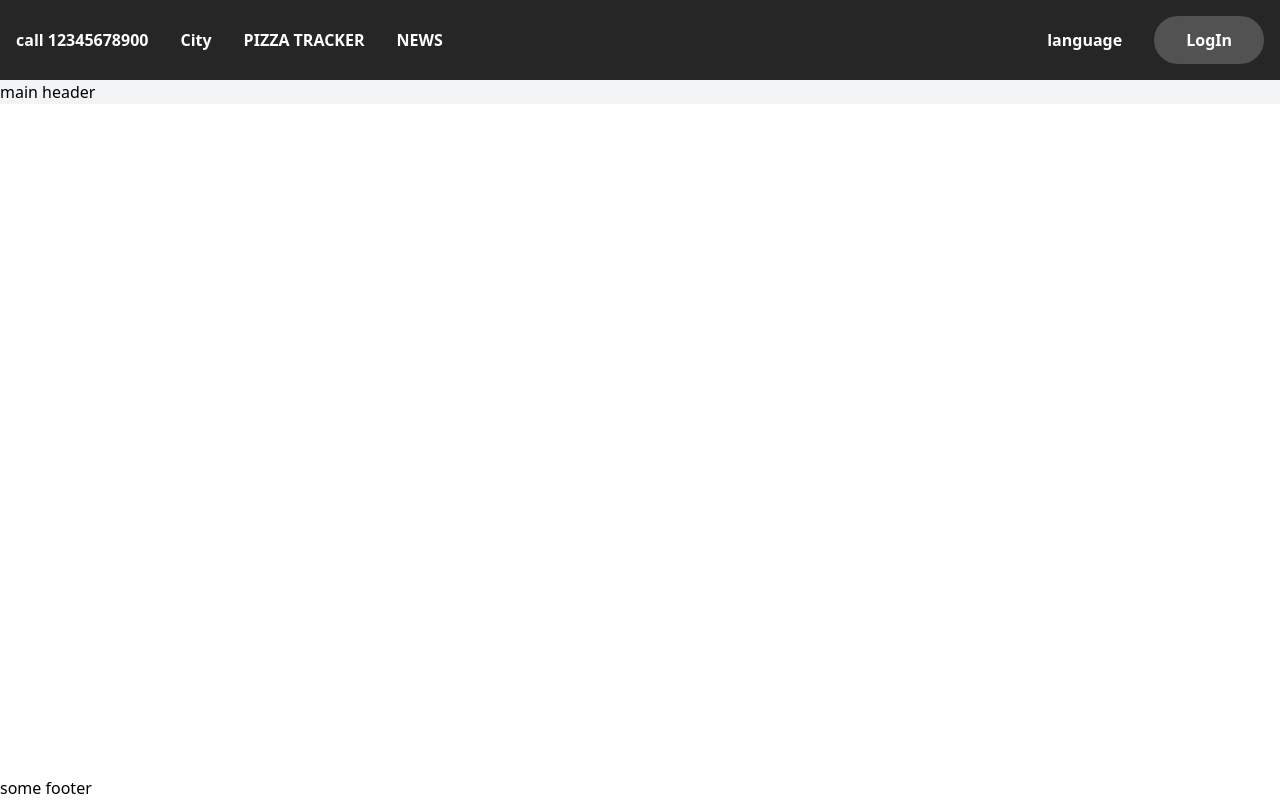
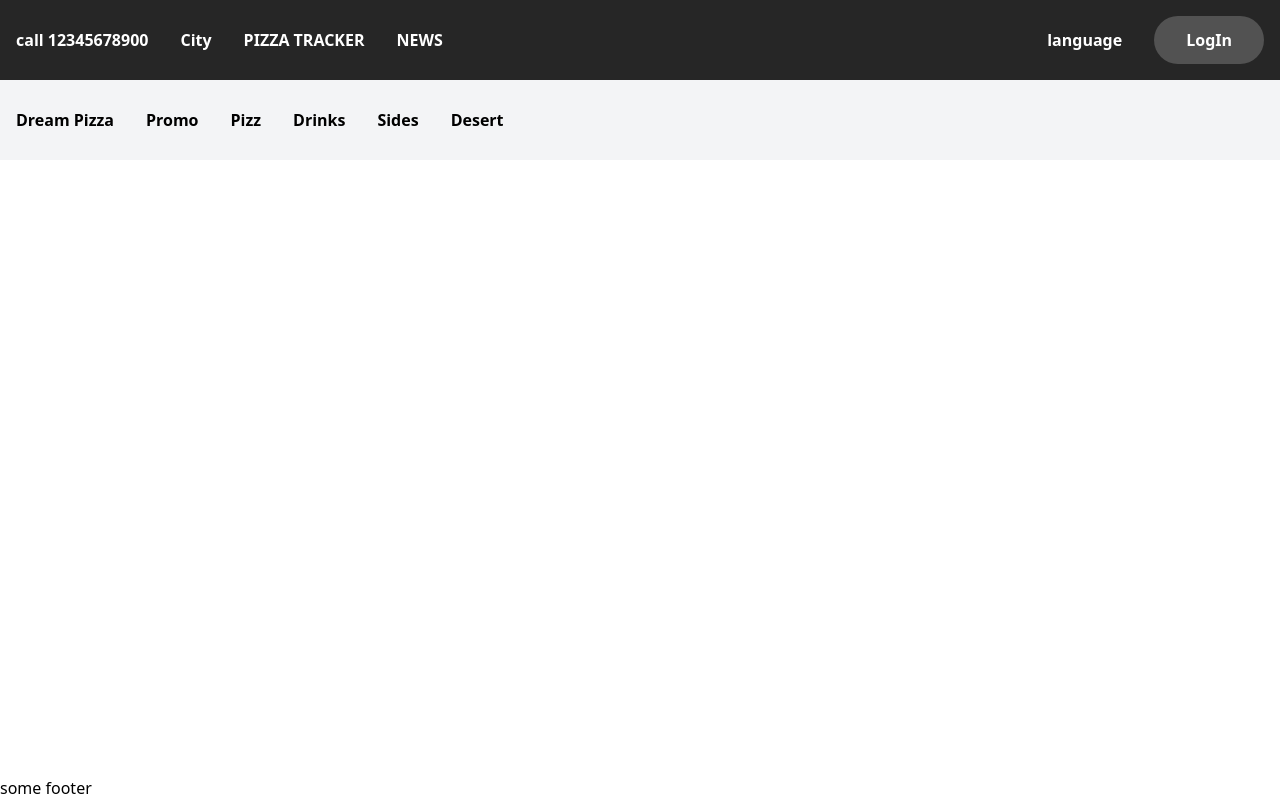
Before and after one commit to KausVlad/fe-pizza-shop, a React (Vite) app: page / in a window 1280 px wide. Built offline with nearby package versions, Linux system fonts and the light colour scheme.

Commit message:
MainHeader

```diff
--- a/src/components/MainHeader.tsx
+++ b/src/components/MainHeader.tsx
@@ -1,3 +1,17 @@
 export default function MainHeader() {
-  return <header className="sticky top-0 bg-gray-100">main header</header>;
+  return (
+    <header className="sticky top-0 bg-gray-100">
+      <nav className="m-auto flex h-20 max-w-7xl items-center justify-between px-4 text-base font-semibold">
+        <div className="flex gap-8 capitalize">
+          <a href="#">dream pizza</a>
+          <a href="#">promo</a>
+          <a href="#">pizz</a>
+          <a href="#">drinks</a>
+          <a href="#">sides</a>
+          <a href="#">desert</a>
+        </div>
+        <div></div>
+      </nav>
+    </header>
+  );
 }
--- a/src/components/TopHeader.tsx
+++ b/src/components/TopHeader.tsx
@@ -1,24 +1,26 @@
 export default function TopHeader() {
   return (
     <header className="bg-neutral-800">
-      <nav className="m-auto flex h-20 max-w-7xl items-center justify-between px-4 text-base font-bold text-white">
+      <nav
+        className="m-auto flex h-20 max-w-7xl items-center justify-between px-4 text-base font-extrabold text-white"
+        role="navigation"
+      >
         <div className="flex gap-8">
-          <a href="tel:+12345678900">
-            <p>call 12345678900</p>
+          <a className="font-semibold" href="tel:+12345678900">
+            call 12345678900
           </a>
-          <a href="#">
-            <p>City</p>
+          <a href="#">City</a>
+          <a className="uppercase" href="#">
+            Pizza Tracker
           </a>
-          <a href="#">
-            <p className="uppercase">Pizza Tracker</p>
-          </a>
-          <a href="#">
-            <p className="uppercase">News</p>
+          <a className="uppercase" href="#">
+            News
           </a>
         </div>
         <div className="flex items-center gap-8">
           <p>language</p>
           <a
+            role="button"
             className="rounded-full bg-neutral-600  px-8 py-3 hover:bg-neutral-500"
             href="#"
           >
```
